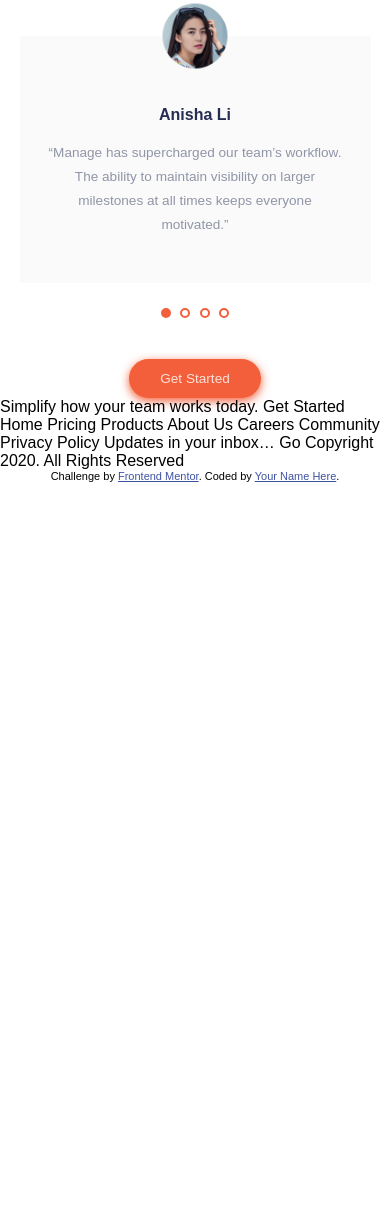
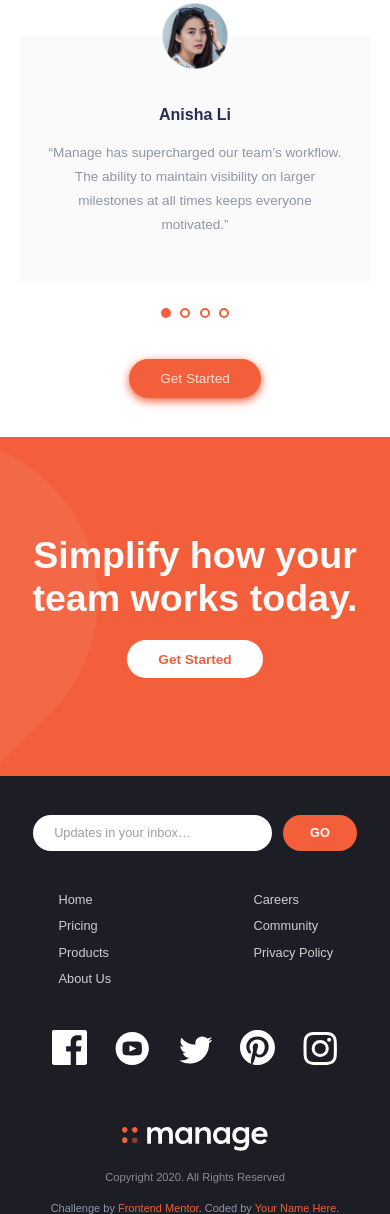
Before and after one commit to YousefKhalid-iq/manage-landing-page, a plain HTML site: page index.html in a window 390 px wide. Shown: the part 1656-2870 px from the top of the page. Before the commit the page ends 2138 px from the top, so only its background shows below. Drawn offline with Linux system fonts and the light colour scheme; a web font is replaced by a local one.

Commit message:
Add files via upload

```diff
--- a/index.html
+++ b/index.html
@@ -187,27 +187,106 @@
           </button>
         </div>
       </section>
+      <section class="simplify-section">
+        <h2 class="simplify-h2">
           Simplify how your team works today.
+        </h2>
+        <div class="get-started-btn-white">
+          <button>
             Get Started
-
+          </button>
+        </div>
+      </section>
+      <section class="footer-section">
+        <form action="#">
+          <div>
+            <input class="email-input" type="email" name="email" placeholder="Updates in your inbox…" aria-label="error__message">
+            <label></label>
+            <button aria-label="email" type="submit"  class="form-btn">
+              Go
+            </button>
+          </div>
+          <div class="email-validation" aria-live="assertive">
+            Please insert a valid email
+          </div>
+        </form>
+        <div class="footer-links-cont">
+          <ul class="footer-links1">
+            <li>
+              <a href="#">
                 Home
+              </a>
+            </li>
+            <li>
+              <a href="#">
                 Pricing
+              </a>
+            </li>
+            <li>
+              <a href="#">
                 Products
+              </a>
+            </li>
+            <li>
+              <a href="#">
                 About Us
+              </a>
+            </li>
+          </ul>
+          <ul class="footer-links2">
+            <li>
+              <a href="#">
                 Careers
+              </a>
+            </li>
+            <li>
+              <a href="#">
                 Community
+              </a>
+            </li>
+            <li>
+              <a href="#">
                 Privacy Policy
-
-      Updates in your inbox…
-      Go
-
+              </a>
+            </li>
+          </ul>
+        </div>
+        <ul class="footer-socials">
+          <li>
+            <a aria-label="facebook" href="#">
+              <img role="presentation"  alt="" src="images/icon-facebook.svg">
+            </a>
+          </li>
+          <li>
+            <a aria-label="youtube" href="#">
+              <img role="presentation"  alt="" src="images/icon-youtube.svg">
+            </a>
+          </li>
+          <li>
+            <a aria-label="twitter" href="#">
+              <img role="presentation"  alt="" src="images/icon-twitter.svg">
+            </a>
+          </li>
+          <li>
+            <a aria-label="pinterest" href="#">
+              <img role="presentation"  alt="" src="images/icon-pinterest.svg">
+            </a>
+          </li>
+          <li>
+            <a aria-label="instagram" href="#">
+              <img role="presentation"  alt="" src="images/icon-instagram.svg">
+            </a>
+          </li>
+        </ul>
+        <img role="presentation" alt="" class="logo-footer" src="images/logo-footer.svg">
+        <p class="copyright-p">
           Copyright 2020. All Rights Reserved
-
-
+        </p>
         <div class="attribution">
           Challenge by <a href="https://www.frontendmentor.io?ref=challenge" target="_blank">Frontend Mentor</a>.
           Coded by <a href="#">Your Name Here</a>.
         </div>
+      </section>
     </main>
   </body>
   <script src="main.js"></script>
--- a/style.css
+++ b/style.css
@@ -197,6 +197,10 @@ h1 {
   line-height: 1.5rem;
 }
 
+.opinions-section {
+  padding-bottom: 10%;
+}
+
 .opinions-h2 {
   width: 70%;
   text-align: center;
@@ -282,10 +286,169 @@ h1 {
   background-color: hsl(12, 88%, 59%);
 }
 
+.simplify-section {
+  background-color: hsl(12, 88%, 59%);
+  background-image: url("images/bg-simplify-section-mobile.svg");
+  background-repeat: no-repeat;
+  background-position: left center;
+  background-size: 25%;
+  padding: 25% 0;
+}
+
+.simplify-h2 {
+  color: hsl(0, 0%, 98%);
+  text-align: center;
+  width: 85%;
+  margin: 0 auto;
+  font-size: 2.35rem;
+  padding-bottom: 5%;
+}
+
+.get-started-btn-white {
+  text-align: center;
+}
+
+.get-started-btn-white button {
+  padding: 3% 8%;
+  background-color: hsl(0, 0%, 100%);
+  border: 0;
+  border-radius: 2.5rem;
+  color: hsl(12, 88%, 59%);
+  font-weight: 700;
+  font-size: 0.85rem;
+}
+
+.footer-section {
+  background-color: hsl(233, 12%, 13%);
+  padding-top: 10%;
+}
+
+form {
+  width: 90%;
+  margin: 0 auto;
+  text-align: center;
+}
+
+.email-input {
+  width: 68%;
+  padding: 3% 6%;
+  border-radius: 2.5rem;
+  margin-right: 2%;
+  border-style: solid;
+  border-width: 0;
+}
+
+.email-input[type="email"]::placeholder {
+  opacity: 0.7;
+  font-weight: 300;
+  font-size: 0.8rem;
+}
+
+.form-btn {
+  width: 21%;
+  padding: 3%;
+  border-radius: 2.5rem;
+  border: 0;
+  font-weight: 700;
+  color: hsl(0, 0%, 98%);
+  background-color: hsl(12, 88%, 59%);
+  text-transform: uppercase;
+  font-size: 0.8rem;
+  cursor: pointer;
+}
+
+.email-input:focus {
+  outline-width: 0;
+}
+
+.email-input:invalid {
+  border-width: 0.1rem;
+  border-color: hsl(12, 88%, 59%);
+}
+
+.email-validation {
+  visibility: hidden;
+  text-align: left;
+  font-size: 0.7rem;
+  color: hsl(12, 88%, 40%);
+  width: 85%;
+  margin: 0 auto;
+}
+
+.email-input:invalid~.email-validation {
+  visibility: visible;
+  text-align: left;
+  font-size: 0.7rem;
+  color: hsl(12, 88%, 40%);
+  width: 85%;
+  margin: 0 auto;
+}
+
+.footer-links-cont {
+  display: flex;
+  width: 100%;
+  padding-top: 6%;
+}
+
+.footer-links1 {
+  text-align: left;
+  width: 100%;
+  margin: 0 15%;
+}
+
+.footer-links2 {
+  text-align: left;
+  width: 100%;
+}
+
+.footer-links1 li, .footer-links2 li {
+  list-style: none;
+  padding: 3% 0;
+}
+
+.footer-links1 a, .footer-links2 a {
+  text-decoration: none;
+  color: hsla(0, 0%, 98%, 0.8);
+  font-size: 0.8rem;
+}
+
+.footer-socials {
+  text-align: center;
+  width: 100%;
+  padding: 10% 0;
+}
+
+.footer-socials li {
+  display: inline;
+  padding: 0 3%;
+}
+
+.footer-socials a {
+  text-decoration: none;
+}
+
+.footer-socials img {
+  width: 35px;
+}
+
+.logo-footer {
+  display: block;
+  margin: 5% auto;
+}
+
+.copyright-p {
+  text-align: center;
+  color: hsla(0, 0%, 98%, 0.5);
+  font-size: 0.7rem;
+  padding-bottom: 5%;
+}
+
 .attribution {
 	font-size: 11px; text-align: center;
+  color: hsl(227, 12%, 61%);
 }
 
 .attribution a {
-	color: hsl(228, 45%, 44%);
+	color: hsl(12, 88%, 59%);
+  text-decoration: none;
 }
```
Also changed, not shown: images/logo-footer.svg (added). Lines whose indentation alone changed are shown as unchanged.
